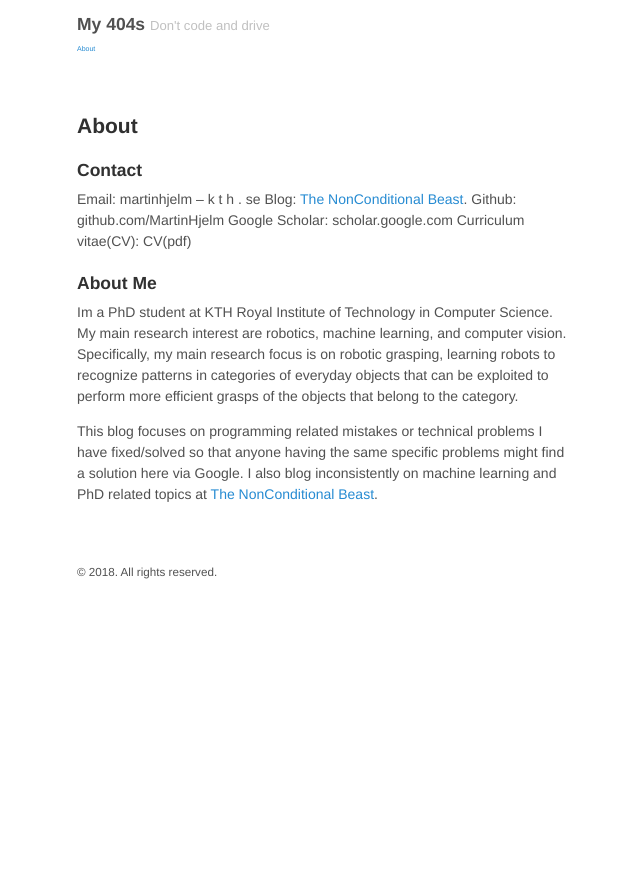
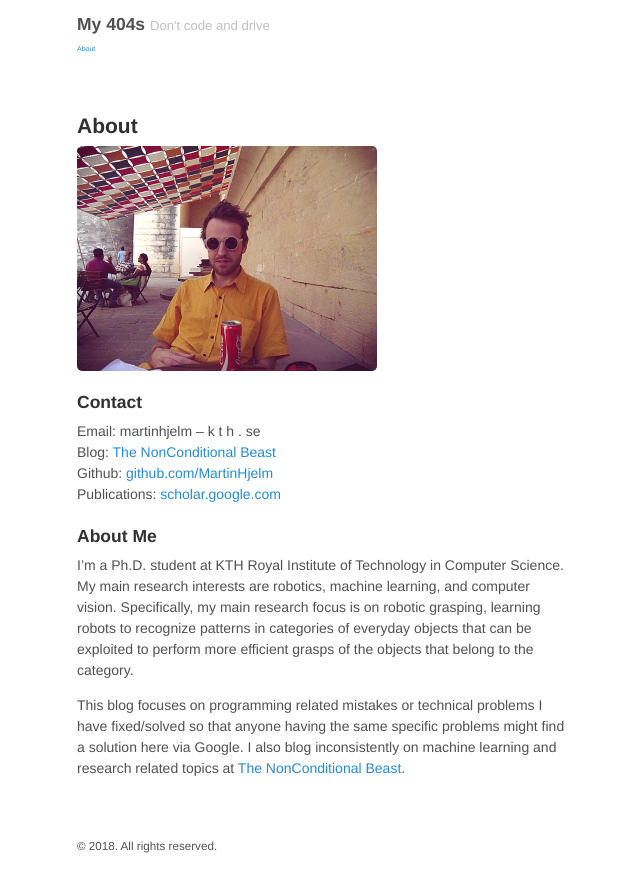
Before and after one commit to MartinHjelm/MartinHjelm.github.io, a Jekyll site: the page built from about/about.md, in a window 1280 px wide. Shown: the top 892 px of the page, without its empty margins (318-958 px from the left). Built offline with Jekyll 4.4.1, drawn with Linux system fonts in a browser that asks for light colours.

Commit message:
Update bio

```diff
--- a/about/about.md
+++ b/about/about.md
@@ -3,14 +3,16 @@ layout: page
 title: About
 ---
 
+![alt text](../me.png "Logo Title Text 1")
+
 ### Contact
 Email: martinhjelm -- k t h . se
-Blog: [The NonConditional Beast](https://www.NonConditional.com).
-Github: github.com/MartinHjelm
-Google Scholar: scholar.google.com
-Curriculum vitae(CV): CV(pdf)
+Blog: [The NonConditional Beast](http://nonconditional.com)
+Github: [github.com/MartinHjelm](https://github.com/MartinHjelm)
+Publications: [scholar.google.com](https://scholar.google.com.co/citations?user=qdUckccAAAAJ&hl=en)
+
 
 ### About Me
-Im a PhD student at KTH Royal Institute of Technology in Computer Science. My main research interest are robotics, machine learning, and computer vision. Specifically, my main research focus is on robotic grasping, learning robots to recognize patterns in categories of everyday objects that can be exploited to perform more efficient grasps of the objects that belong to the category.
+I'm a Ph.D. student at KTH Royal Institute of Technology in Computer Science. My main research interests are robotics, machine learning, and computer vision. Specifically, my main research focus is on robotic grasping, learning robots to recognize patterns in categories of everyday objects that can be exploited to perform more efficient grasps of the objects that belong to the category.
 
-This blog focuses on programming related mistakes or technical problems I have fixed/solved so that anyone having the same specific problems might find a solution here via Google. I also blog inconsistently on machine learning and PhD related topics at [The NonConditional Beast](https://www.NonConditional.com).
+This blog focuses on programming related mistakes or technical problems I have fixed/solved so that anyone having the same specific problems might find a solution here via Google. I also blog inconsistently on machine learning and research related topics at [The NonConditional Beast](http://nonconditional.com).
```
Also changed, not shown: about/me.png (added).
